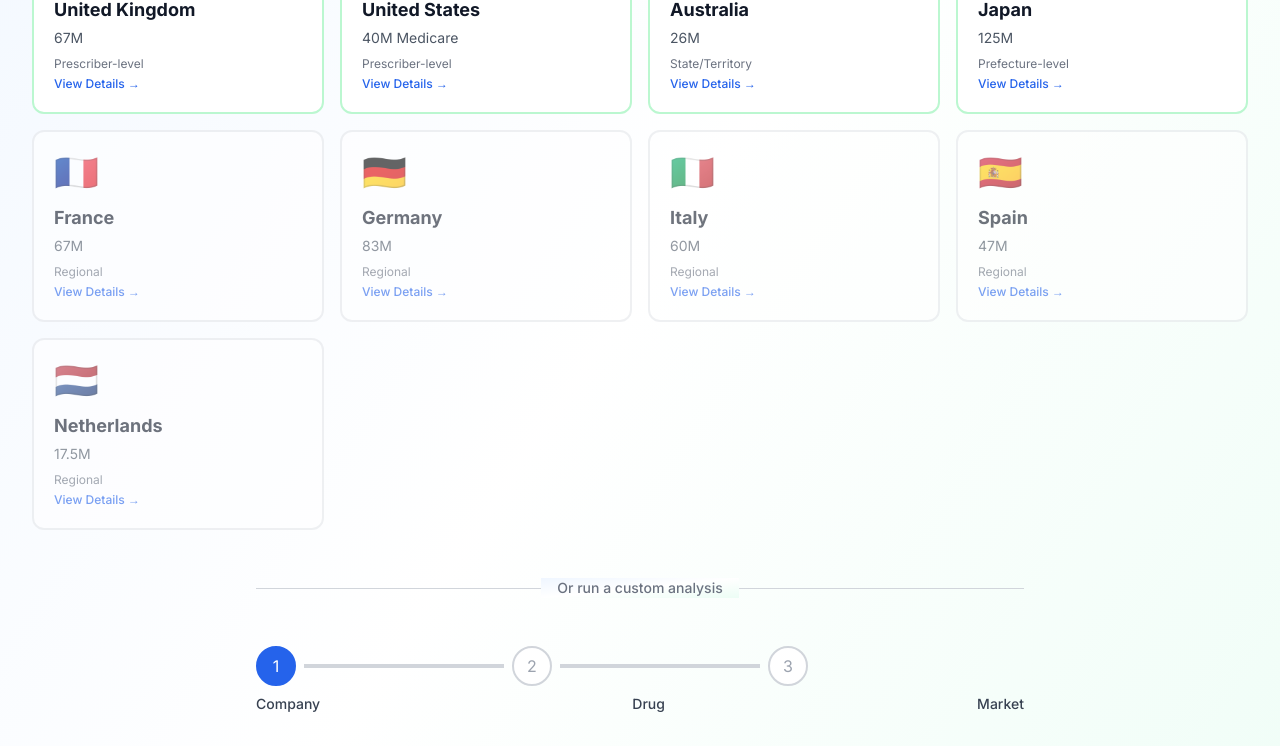
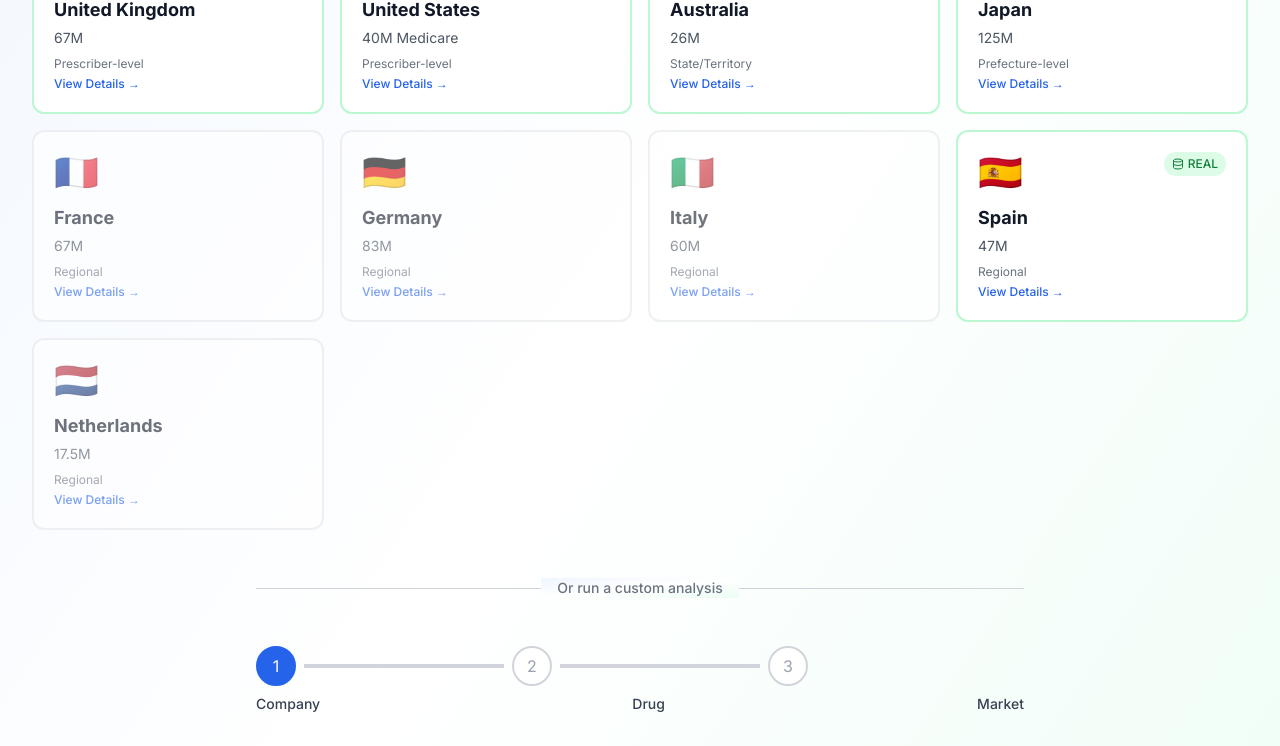
Before and after one commit to johnbingham82/pharma-intelligence-api, a React (Vite) app in the folder frontend/: page / in a window 1280 px wide. Shown: the part 735-1481 px from the top of the page. Built offline with nearby package versions, Linux system fonts and the light colour scheme; no server answers; the HTML template or start-up script is replaced by a standard one.

Commit message:
Move Spain to real data status
- Changed Spain status from 'framework' to 'live'
- Changed dataQuality from 'framework' to 'real'
- Updated source to 'Ministry of Health - BIFAP'
- Spain now shows REAL DATA badge on frontend
- Updated in Home, Search, and PriceComparison pages

```diff
--- a/frontend/src/pages/Home.tsx
+++ b/frontend/src/pages/Home.tsx
@@ -86,12 +86,12 @@ const COUNTRIES = [
     code: 'ES',
     name: 'Spain',
     flag: '🇪🇸',
-    status: 'framework',
-    dataQuality: 'framework',
+    status: 'live',
+    dataQuality: 'real',
     coverage: '47M',
     type: 'Regional',
     updateFreq: 'Annual',
-    source: 'Framework Ready'
+    source: 'Ministry of Health - BIFAP'
   },
   {
     code: 'NL',
--- a/frontend/src/pages/PriceComparison.tsx
+++ b/frontend/src/pages/PriceComparison.tsx
@@ -32,7 +32,7 @@ const COUNTRIES = [
   { code: 'fr', name: 'France', flag: '🇫🇷', currency: '€', has_real_data: false },
   { code: 'de', name: 'Germany', flag: '🇩🇪', currency: '€', has_real_data: false },
   { code: 'it', name: 'Italy', flag: '🇮🇹', currency: '€', has_real_data: false },
-  { code: 'es', name: 'Spain', flag: '🇪🇸', currency: '€', has_real_data: false },
+  { code: 'es', name: 'Spain', flag: '🇪🇸', currency: '€', has_real_data: true },
   { code: 'nl', name: 'Netherlands', flag: '🇳🇱', currency: '€', has_real_data: false },
 ]
 
--- a/frontend/src/pages/Search.tsx
+++ b/frontend/src/pages/Search.tsx
@@ -44,7 +44,7 @@ const COUNTRIES = [
   { code: 'FR', name: 'France', flag: '🇫🇷', hasRealData: false },
   { code: 'DE', name: 'Germany', flag: '🇩🇪', hasRealData: false },
   { code: 'IT', name: 'Italy', flag: '🇮🇹', hasRealData: false },
-  { code: 'ES', name: 'Spain', flag: '🇪🇸', hasRealData: false },
+  { code: 'ES', name: 'Spain', flag: '🇪🇸', hasRealData: true },
   { code: 'NL', name: 'Netherlands', flag: '🇳🇱', hasRealData: false }
 ]
 
```
